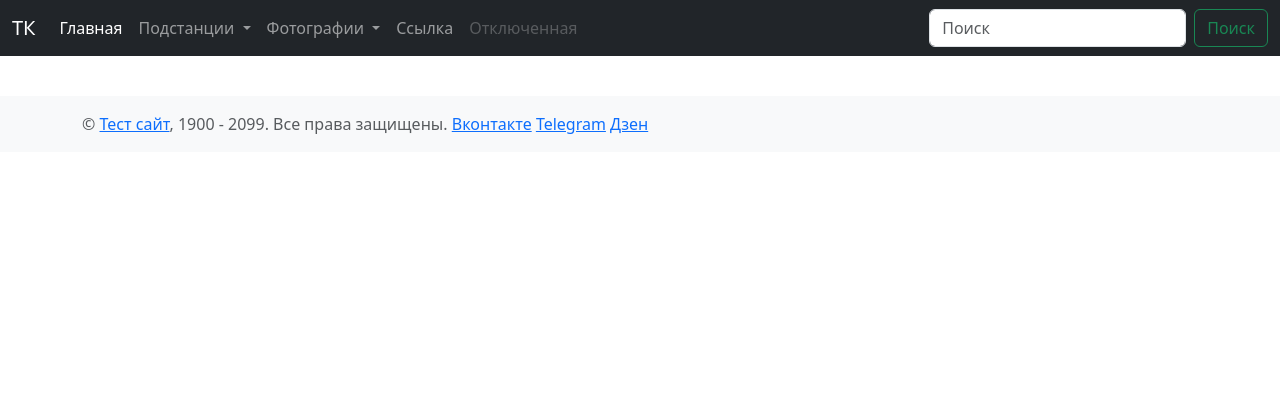
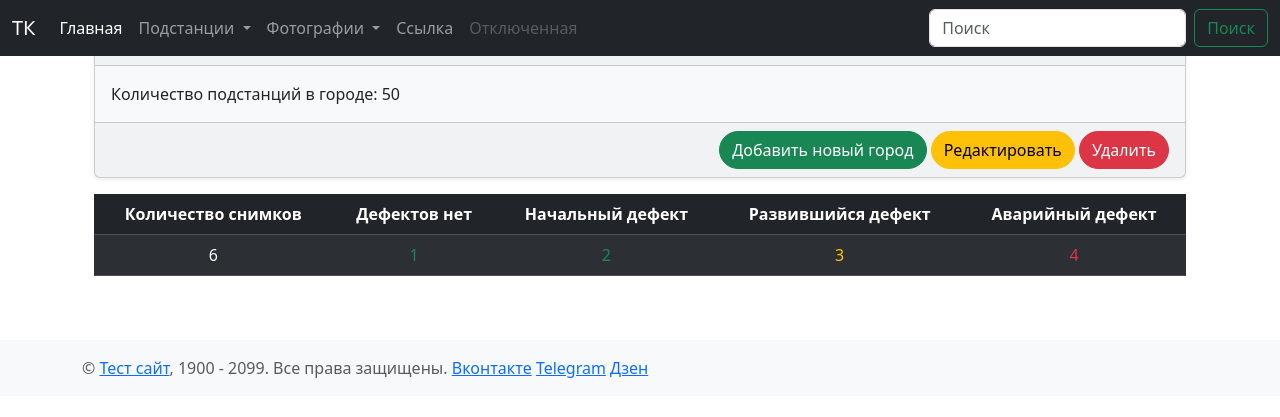
Before and after one commit to ScorP14/django_tk, a Django app: template templates/city/one.html in a window 1280 px wide. Shown: the top 417 px of the page. Run offline with Django 3.2, Linux system fonts and the light colour scheme; the template is opened without the code that fills it, so the values that code supplies are empty.

Commit message:
refactoring

```diff
--- a/city/models.py
+++ b/city/models.py
@@ -7,7 +7,7 @@
 class City(AddColumQuerySetForModel, BaseModel):
 
     def get_absolute_url(self):
-        return reverse('city:get_one_url', kwargs={'slug': self.slug})
+        return reverse('city:get_one', kwargs={'slug': self.slug})
 
     class Meta:
         verbose_name = 'Город'
--- a/city/urls.py
+++ b/city/urls.py
@@ -18,9 +18,10 @@
 
     path('', views.CityListView.as_view(), name='all'),
     path('create/', lambda r: HttpResponse('Создать сити create'), name='create'),
-    path('<str:pk>/', lambda r, pk: HttpResponse(f'Один {pk=}'), name='one'),
     path('search/', lambda r: HttpResponse('search'), name='search'),
     path('<slug:slug>/update/', views.CityUpdateView.as_view(), name='update'),
     path('<slug:slug>/delete/', views.CityDeleteView.as_view(), name='delete'),
     path('<slug:slug>/', views.CityDetailView.as_view(), name='get_one'),
+
+    path('<str:pk>/', lambda r, pk: HttpResponse(f'Один {pk=}'), name='one'),
 ]
--- a/templates/city/one.html
+++ b/templates/city/one.html
@@ -1,6 +1,43 @@
 {% extends "main_page/basic.html" %}
+{% block title %}{{city.title|title}}{% endblock %}
 {% block content %}
 
 
+<div class="container">
+    <div class="card  bg-light shadow-sm ">
+        <div class="card-header text-start fs-3"> {{ city.title|title }}</div>
+        <div class="card-body text-start"><span> Количество подстанций в городе: 50</span><br></div>
+        <div class="card-footer text-end">
+            <a class="btn btn-success rounded-pill" href="" role="button">Добавить новый город</a>
+            <a class="btn btn-warning rounded-pill" href="" role="button">Редактировать</a>
+            <a class="btn btn-danger rounded-pill" href="" role="button">Удалить</a>
+        </div>
+    </div>
+</div>
+
+<div class="container">
+    <p></p>
+    <table class="table table-striped table-dark table-hover">
+        <thead>
+        <tr>
+            <th>Количество снимков</th>
+            <th>Дефектов нет</th>
+            <th>Начальный дефект</th>
+            <th>Развившийся дефект</th>
+            <th>Аварийный дефект</th>
+        </tr>
+        </thead>
+
+        <tbody>
+        <tr>
+            <td>6</td>
+            <td class="text-success">1</td>
+            <td class="text-success">2</td>
+            <td class="text-warning">3</td>
+            <td class="text-danger">4</td>
+        </tr>
+        </tbody>
+    </table>
+</div>
 
 {% endblock %}
```
Also changed, not shown: templates/city/all.html (+14 -5 lines), templates/substation/all.html (+2 -6 lines).
